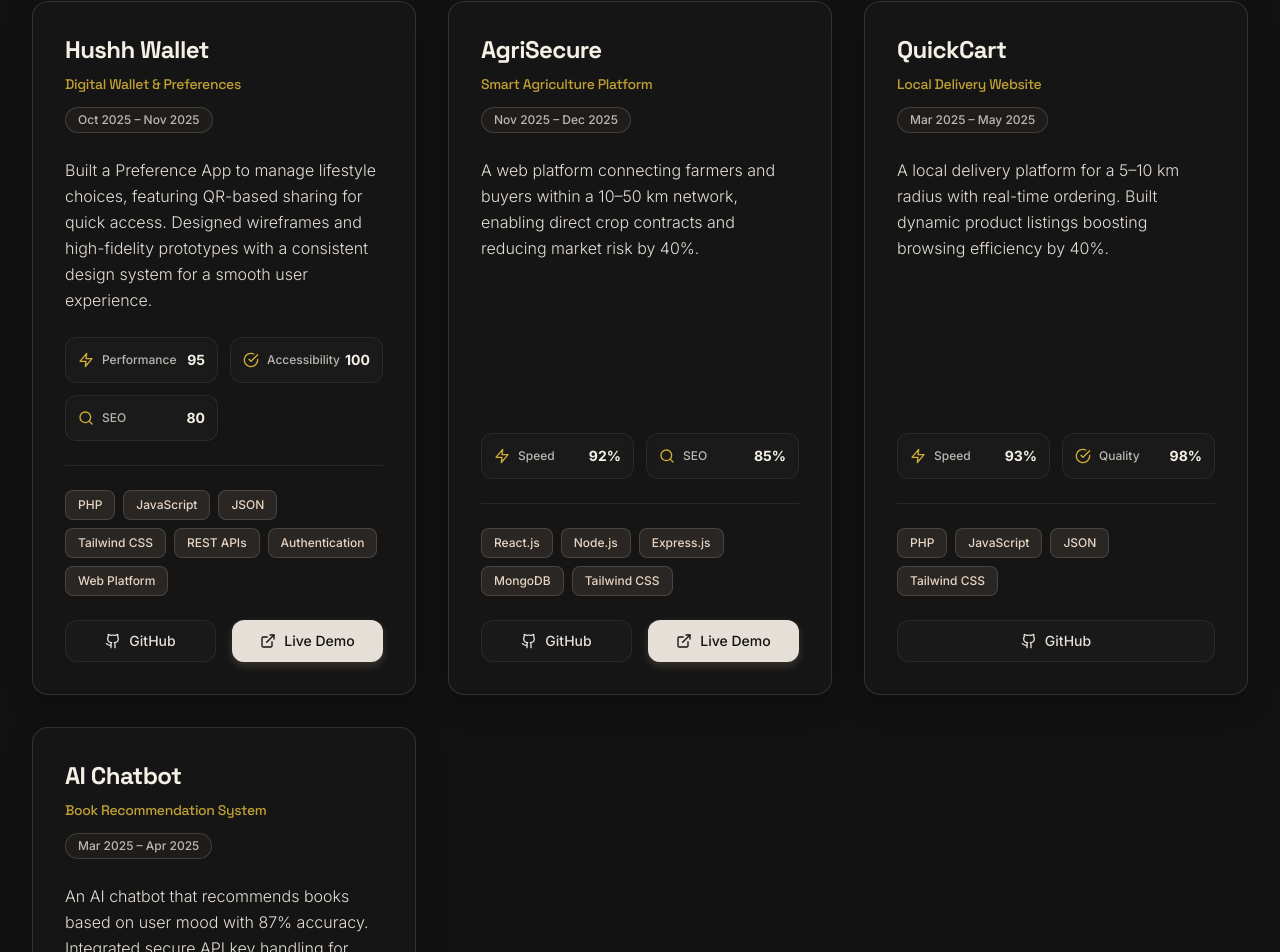
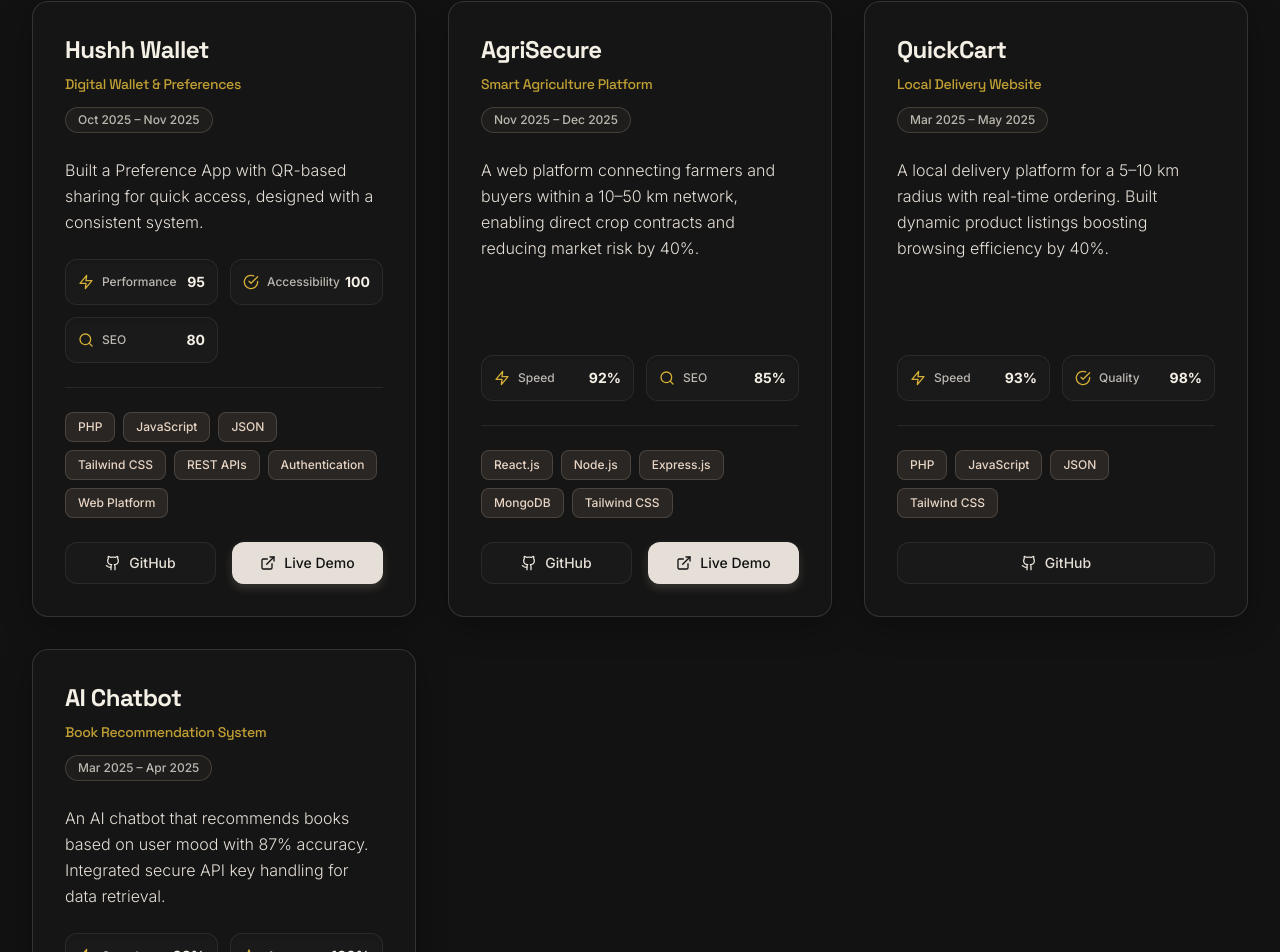
Before and after one commit to MalguTejashwini/Tejashwini-Portfolio, a React (Vite) app: page / in a window 1280 px wide. Shown: the part 2838-3790 px from the top of the page. Built offline with nearby package versions, Linux system fonts and the light colour scheme.

Commit message:
update hushh wallet description again

```diff
--- a/src/components/Projects.jsx
+++ b/src/components/Projects.jsx
@@ -8,7 +8,7 @@ const Projects = () => {
             title: "Hushh Wallet",
             subtitle: "Digital Wallet & Preferences",
             duration: "Oct 2025 – Nov 2025",
-            description: "Built a Preference App to manage lifestyle choices, featuring QR-based sharing for quick access. Designed wireframes and high-fidelity prototypes with a consistent design system for a smooth user experience.",
+            description: "Built a Preference App with QR-based sharing for quick access, designed with a consistent system.",
             contributions: [
                 "Introduced QR-based sharing reducing lookup by 90%.",
                 "Crafted 30+ wireframes and unified design system."
```
